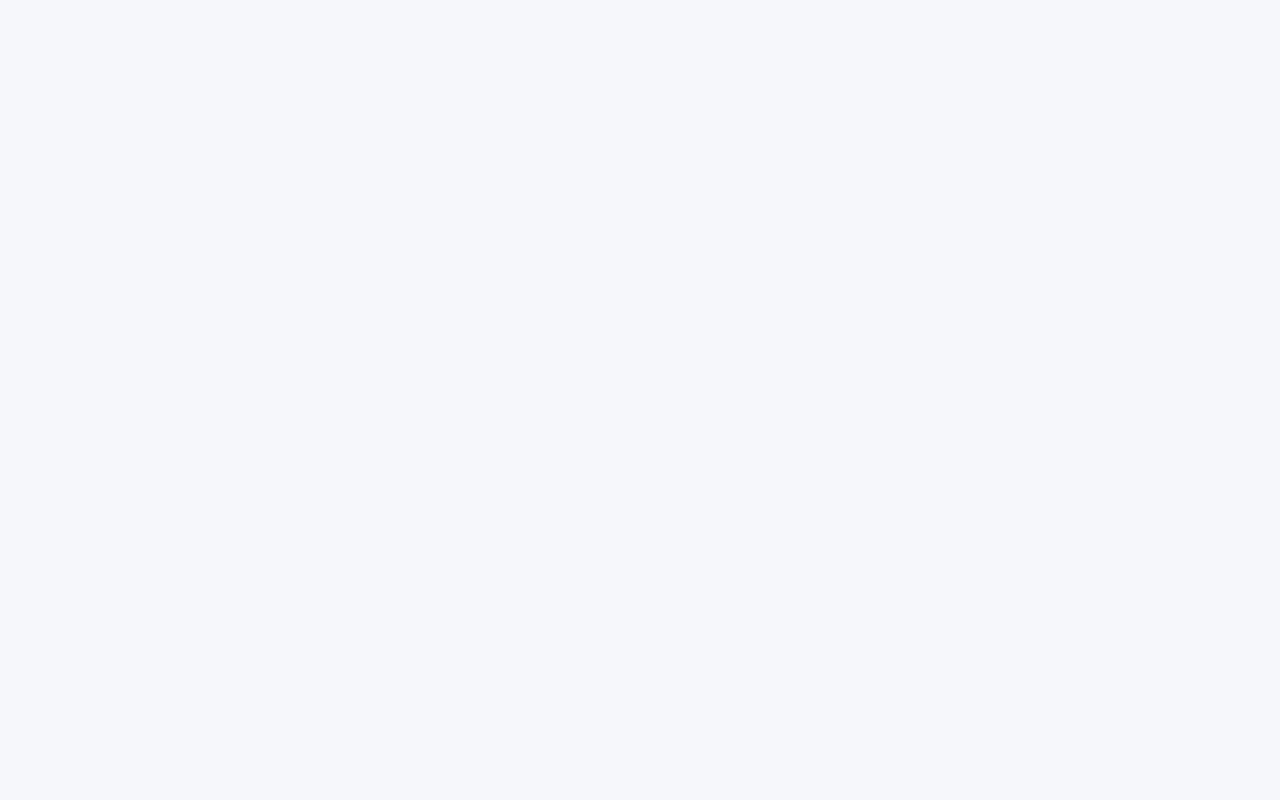
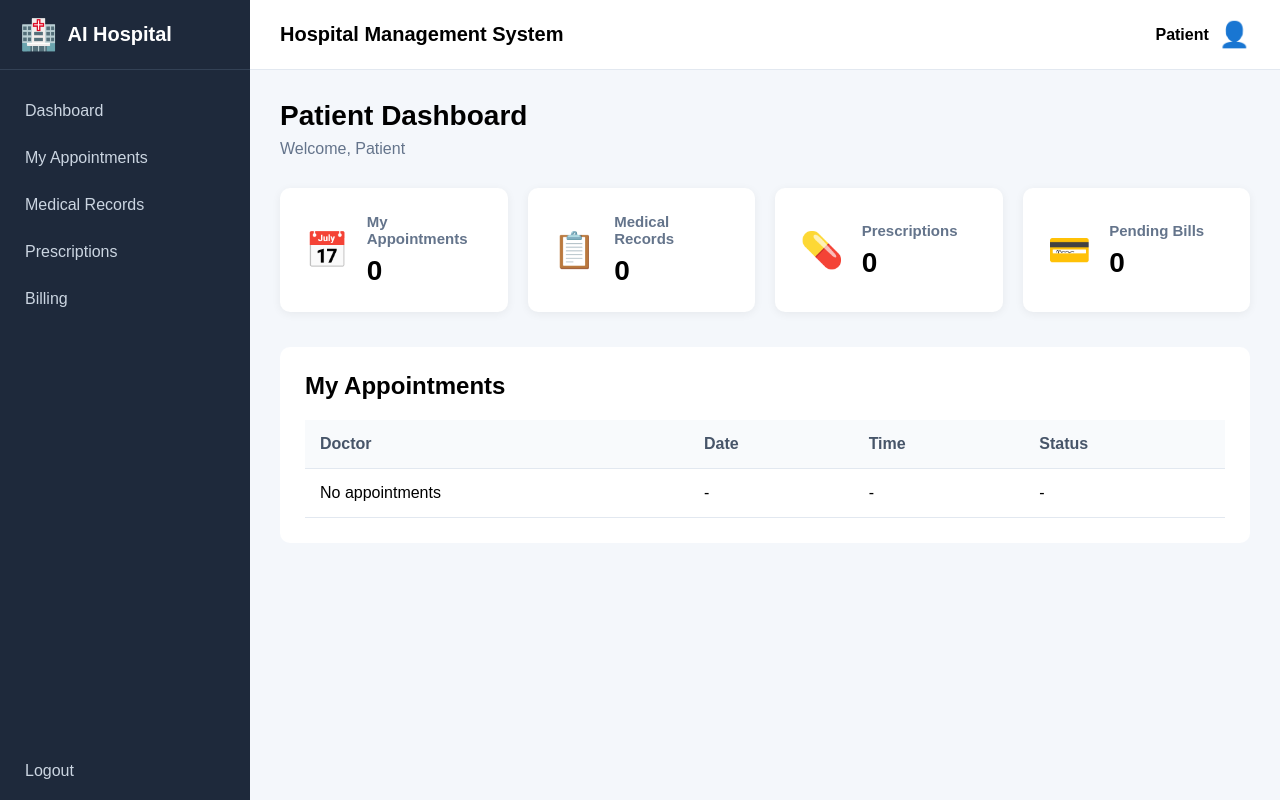
Before and after one commit to AI-Hospital-Team/Ai-Powered-Smart-Hospital-Management-System, a React app in the folder frontend/: page /patient in a window 1280 px wide. Before the commit this address had no page. Built offline with nearby package versions, Linux system fonts and the light colour scheme; sample sign-in values are in the browser's storage; the HTML template or start-up script is replaced by a standard one.

Commit message:
Add patient dashboard and role based layout

```diff
--- a/frontend/src/App.jsx
+++ b/frontend/src/App.jsx
@@ -4,7 +4,9 @@ import Login from "./pages/Login/Login";
 import DashboardLayout from "./layouts/DashboardLayout";
 import Dashboard from "./pages/Admin/Dashboard";
 import DoctorDashboard from "./pages/Doctor/DoctorDashboard";
+import PatientDashboard from "./pages/Patient/PatientDashboard";
 import ProtectedRoute from "./components/ProtectedRoute";
+
 
 function App() {
   return (
@@ -39,6 +41,18 @@ function App() {
           <Route index element={<DoctorDashboard />} />
         </Route>
 
+        {/* Patient Dashboard */}
+        <Route
+        path="/patient"
+        element={
+          <ProtectedRoute>
+            <DashboardLayout />
+          </ProtectedRoute>
+        }
+      >
+        <Route index element={<PatientDashboard />} />
+      </Route>
+
       </Routes>
     </BrowserRouter>
   );
--- a/frontend/src/layouts/DashboardLayout.jsx
+++ b/frontend/src/layouts/DashboardLayout.jsx
@@ -1,17 +1,34 @@
-import { Link, Outlet } from "react-router-dom";
+import { Link, Outlet, useLocation } from "react-router-dom";
 import "./DashboardLayout.css";
 
 function DashboardLayout() {
+  const location = useLocation();
+
+  const isDoctor = location.pathname.startsWith("/doctor");
+  const isPatient = location.pathname.startsWith("/patient");
+
+  let role = "Admin";
+
+  if (isDoctor) {
+    role = "Doctor";
+  } else if (isPatient) {
+    role = "Patient";
+  }
+
   return (
     <div className="dashboard-layout">
 
       <aside className="sidebar">
+
         <div className="sidebar-header">
           <span className="hospital-logo">🏥</span>
           <h2>AI Hospital</h2>
         </div>
 
         <nav className="sidebar-nav">
+
+          {role === "Admin" && (
+            <>
               <Link to="/dashboard">Dashboard</Link>
               <Link to="/dashboard/patients">Patients</Link>
               <Link to="/dashboard/doctors">Doctors</Link>
@@ -19,22 +36,48 @@ function DashboardLayout() {
               <Link to="/dashboard/medical-records">Medical Records</Link>
               <Link to="/dashboard/prescriptions">Prescriptions</Link>
               <Link to="/dashboard/billing">Billing</Link>
+            </>
+          )}
+
+          {role === "Doctor" && (
+            <>
+              <Link to="/doctor">Dashboard</Link>
+              <Link to="/doctor/patients">My Patients</Link>
+              <Link to="/doctor/appointments">Appointments</Link>
+              <Link to="/doctor/medical-records">Medical Records</Link>
+              <Link to="/doctor/prescriptions">Prescriptions</Link>
+            </>
+          )}
+
+          {role === "Patient" && (
+            <>
+              <Link to="/patient">Dashboard</Link>
+              <Link to="/patient/appointments">My Appointments</Link>
+              <Link to="/patient/medical-records">Medical Records</Link>
+              <Link to="/patient/prescriptions">Prescriptions</Link>
+              <Link to="/patient/billing">Billing</Link>
+            </>
+          )}
+
         </nav>
 
         <div className="sidebar-bottom">
           <Link to="/login">Logout</Link>
         </div>
+
       </aside>
 
       <main className="dashboard-main">
 
         <header className="dashboard-navbar">
+
           <h2>Hospital Management System</h2>
 
           <div className="user-info">
-            <span>Admin</span>
+            <span>{role}</span>
             <span className="user-icon">👤</span>
           </div>
+
         </header>
 
         <section className="dashboard-content">
--- /dev/null
+++ b/frontend/src/pages/Patient/PatientDashboard.jsx
@@ -0,0 +1,84 @@
+function PatientDashboard() {
+  return (
+    <div className="patient-dashboard">
+
+      <div className="page-header">
+        <div>
+          <h1>Patient Dashboard</h1>
+          <p>Welcome, Patient</p>
+        </div>
+      </div>
+
+      <div className="dashboard-cards">
+
+        <div className="dashboard-card">
+          <div className="card-icon">📅</div>
+          <div>
+            <h3>My Appointments</h3>
+            <p>0</p>
+          </div>
+        </div>
+
+        <div className="dashboard-card">
+          <div className="card-icon">📋</div>
+          <div>
+            <h3>Medical Records</h3>
+            <p>0</p>
+          </div>
+        </div>
+
+        <div className="dashboard-card">
+          <div className="card-icon">💊</div>
+          <div>
+            <h3>Prescriptions</h3>
+            <p>0</p>
+          </div>
+        </div>
+
+        <div className="dashboard-card">
+          <div className="card-icon">💳</div>
+          <div>
+            <h3>Pending Bills</h3>
+            <p>0</p>
+          </div>
+        </div>
+
+      </div>
+
+      <div className="dashboard-section">
+
+        <h2>My Appointments</h2>
+
+        <div className="table-container">
+
+          <table>
+
+            <thead>
+              <tr>
+                <th>Doctor</th>
+                <th>Date</th>
+                <th>Time</th>
+                <th>Status</th>
+              </tr>
+            </thead>
+
+            <tbody>
+              <tr>
+                <td>No appointments</td>
+                <td>-</td>
+                <td>-</td>
+                <td>-</td>
+              </tr>
+            </tbody>
+
+          </table>
+
+        </div>
+
+      </div>
+
+    </div>
+  );
+}
+
+export default PatientDashboard;
```
Lines whose indentation alone changed are shown as unchanged.
